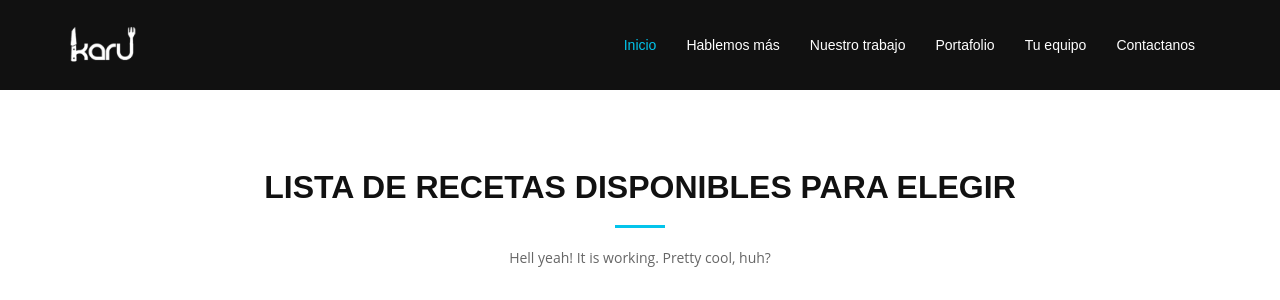
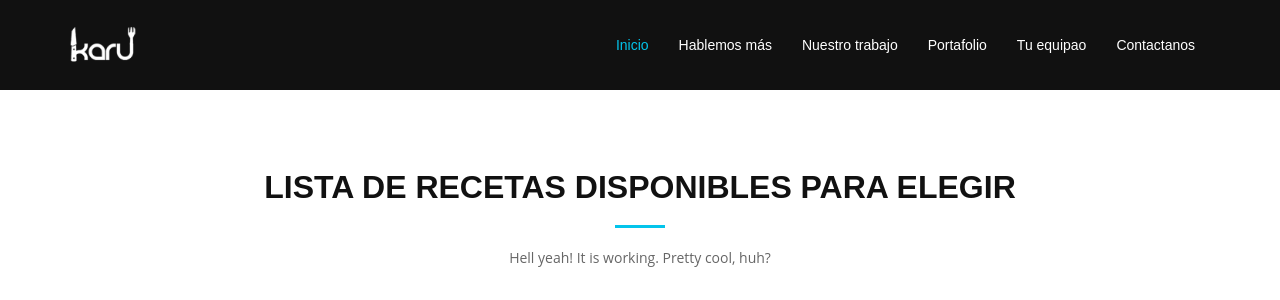
Before and after one commit to lestigarribiaf/karupora, a Django app: page /lista_recetas/ in a window 1280 px wide. Shown: the top 300 px of the page. Run offline with Django 3.2, Linux system fonts and the light colour scheme; data comes from the database, SQL or seed files in the repository; some libraries are stand-ins or nearby versions.

Commit message:
Edicion Lista Recetas

```diff
--- a/pendientes/templates/lista_recetas.html
+++ b/pendientes/templates/lista_recetas.html
@@ -69,7 +69,7 @@
           <li><a href="#about">Hablemos más</a></li>
           <li><a href="#services">Nuestro trabajo</a></li>
           <li><a href="#portfolio">Portafolio</a></li>
-          <li><a href="#team">Tu equipo</a></li>
+          <li><a href="#team">Tu equipao</a></li>
           <li><a href="#contact">Contactanos</a></li>
          <!-- <li><a href="/registro">Registro</a></li>-->
         </ul>
```
